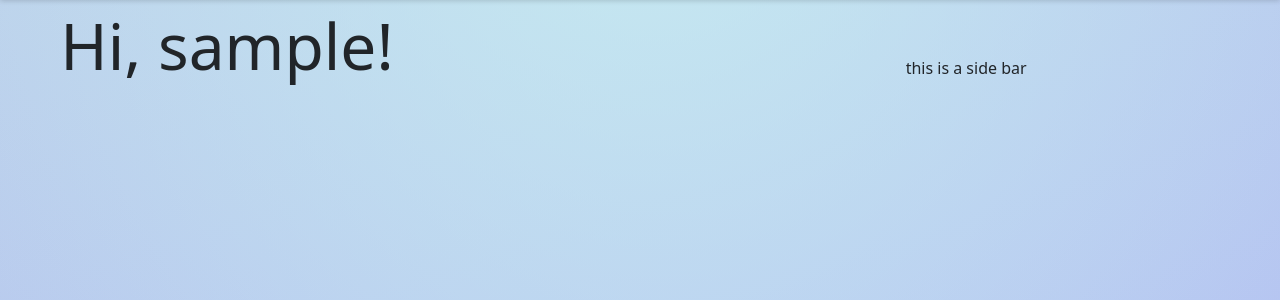
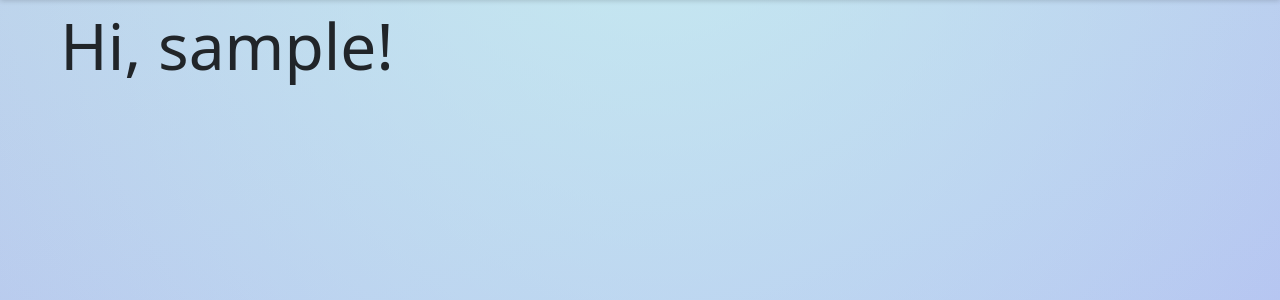
Before and after one commit to yunho7687/quest-quay, a Flask app: page /index in a window 1280 px wide. Shown: the part 58-358 px from the top of the page. Run offline with Flask 3, Linux system fonts and the light colour scheme; the visitor is signed in with stand-in values (Sample User, id 1); data comes from the database, SQL or seed files in the repository; data that the repository does not hold is empty; some libraries are stand-ins or nearby versions.

Commit message:
chore: Remove unnecessary content from sidebar.html

```diff
--- a/app/templates/components/sidebar.html
+++ b/app/templates/components/sidebar.html
@@ -1,5 +1,5 @@
 <div id="side-bar" class="col-3 d-none d-md-block ms-2   mt-5 ">
 
-    <p>this is a side bar</p>
+    <p> </p>
 
 </div>
```
